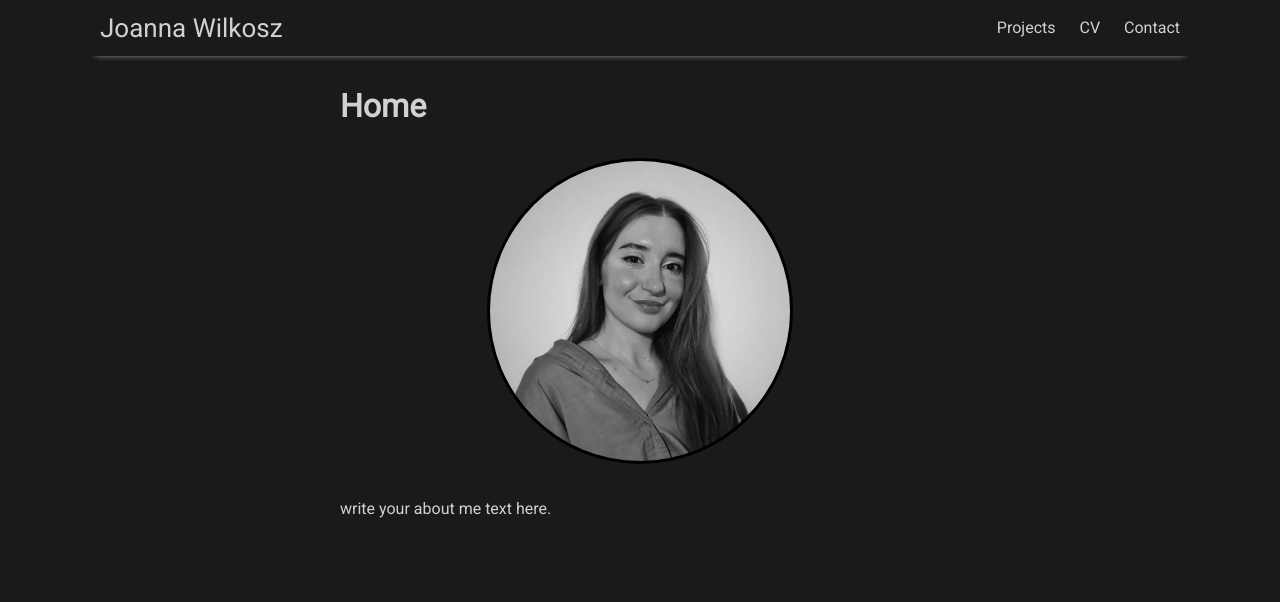
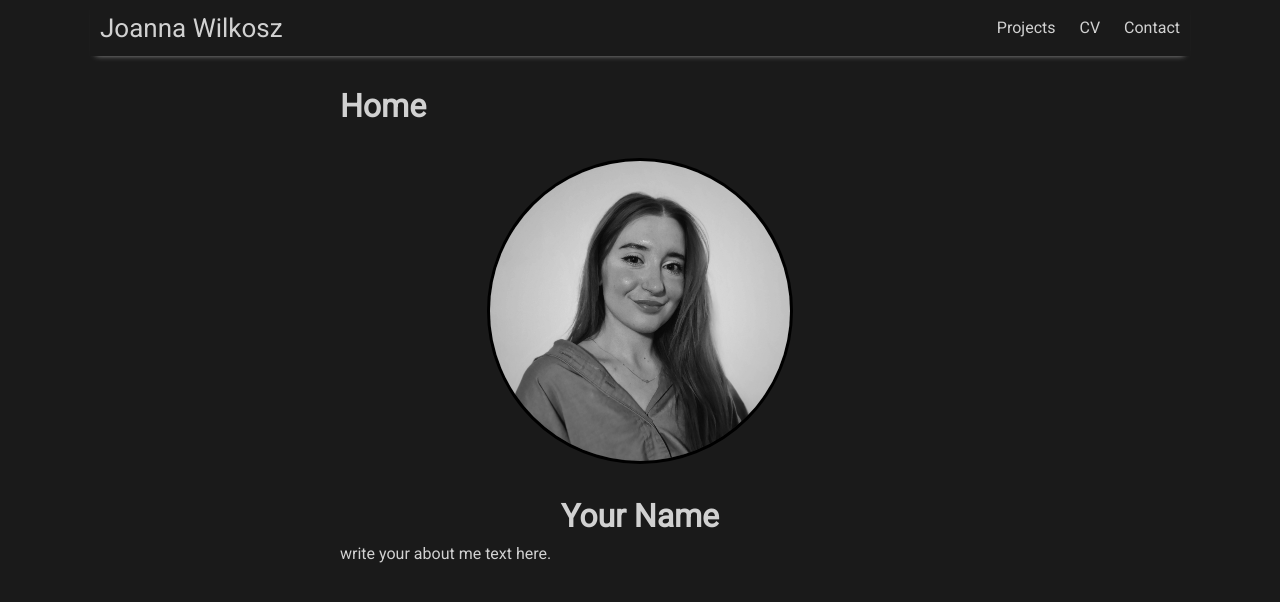
Before and after one commit to joanna-wi/joanna-wi.github.io, a Jekyll site: the page built from index.md, in a window 1280 px wide. Shown: the top 602 px of the page. Built offline with Jekyll 4.4.1, drawn with Linux system fonts in a browser that asks for light colours; nearby versions of some CDN libraries.

Commit message:
Update index.md

```diff
--- a/index.md
+++ b/index.md
@@ -6,5 +6,8 @@ permalink: /
 
 <div class="home">
   <img class="profile-photo" src="{{ site.baseurl }}/assets/img/profile-image.jpg" alt="my photo">
-  <p>write your about me text here.</p>
+  <div class="home-text">
+    <h1>Your Name</h1>
+    <p>write your about me text here.</p>
+  </div>
 </div>
```
